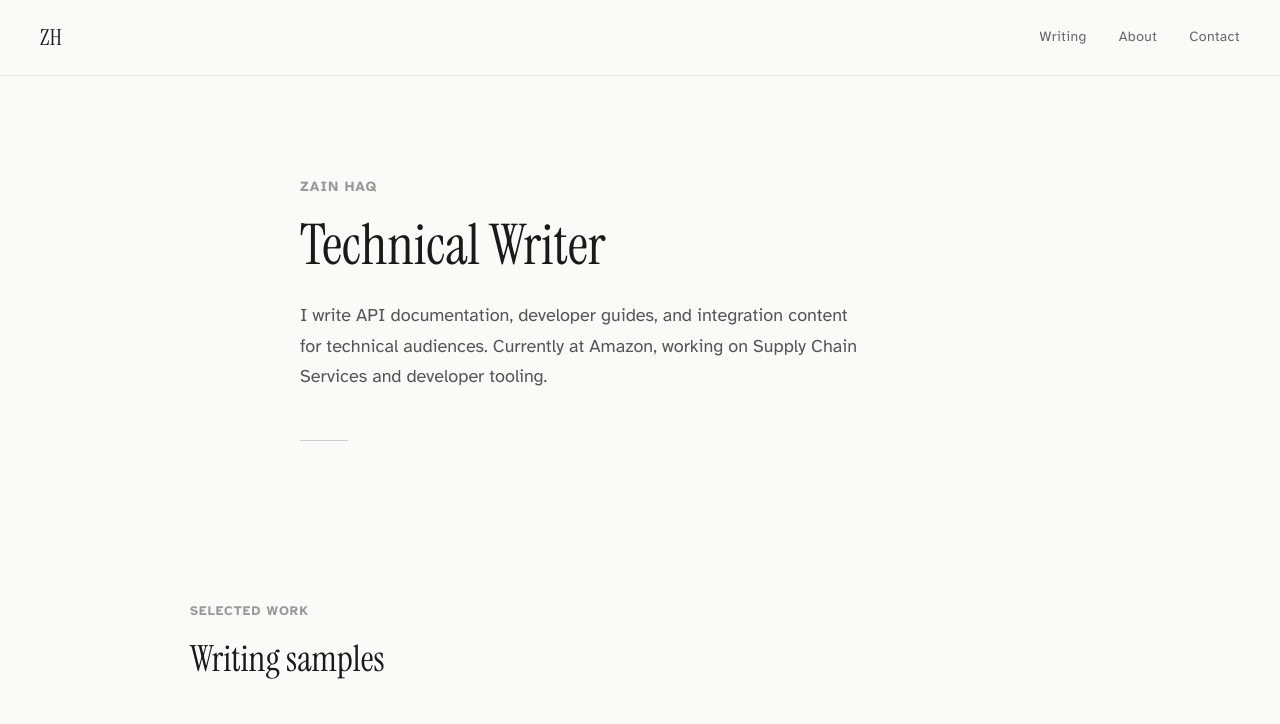
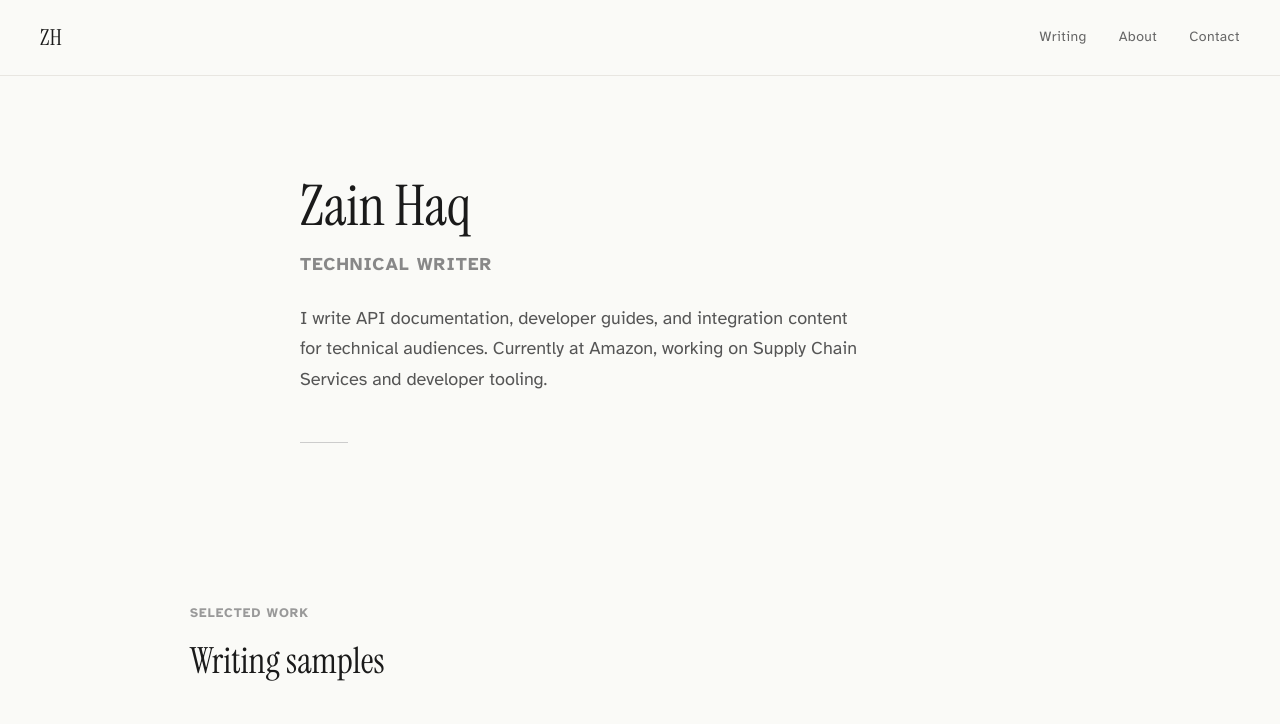
Before and after one commit to zainmhaq/zainhaq-portfolio, an Astro site: page / in a window 1280 px wide. Shown: the top 724 px of the page. Built offline with nearby package versions, Linux system fonts and the light colour scheme; Astro itself is replaced by a stand-in of ours.

Commit message:
Minor update

```diff
--- a/src/pages/index.astro
+++ b/src/pages/index.astro
@@ -17,8 +17,8 @@ import samples from '../data/samples.json';
   <!-- Hero -->
   <header id="top" class="hero">
     <div class="hero-inner">
-      <p class="hero-name">Zain Haq</p>
-      <h1 class="hero-title">Technical Writer</h1>
+      <h1 class="hero-title">Zain Haq</h1>
+      <p class="hero-subtitle">Technical Writer</p>
       <p class="hero-sub">
         I write API documentation, developer guides, and integration content
         for technical audiences. Currently at Amazon, working on Supply Chain
--- a/src/styles/global.css
+++ b/src/styles/global.css
@@ -71,20 +71,20 @@ a {
   margin: 0 auto;
 }
 
-.hero-name {
-  font-size: 14px;
-  font-weight: 700;
-  letter-spacing: 0.08em;
-  text-transform: uppercase;
-  color: #999;
-  margin-bottom: 16px;
-}
-
 .hero-title {
   font-family: 'Instrument Serif', serif;
   font-size: 56px;
   font-weight: 400;
   line-height: 1.1;
+  margin-bottom: 12px;
+}
+
+.hero-subtitle {
+  font-size: 18px;
+  font-weight: 700;
+  letter-spacing: 0.06em;
+  text-transform: uppercase;
+  color: #888;
   margin-bottom: 24px;
 }
 
```
